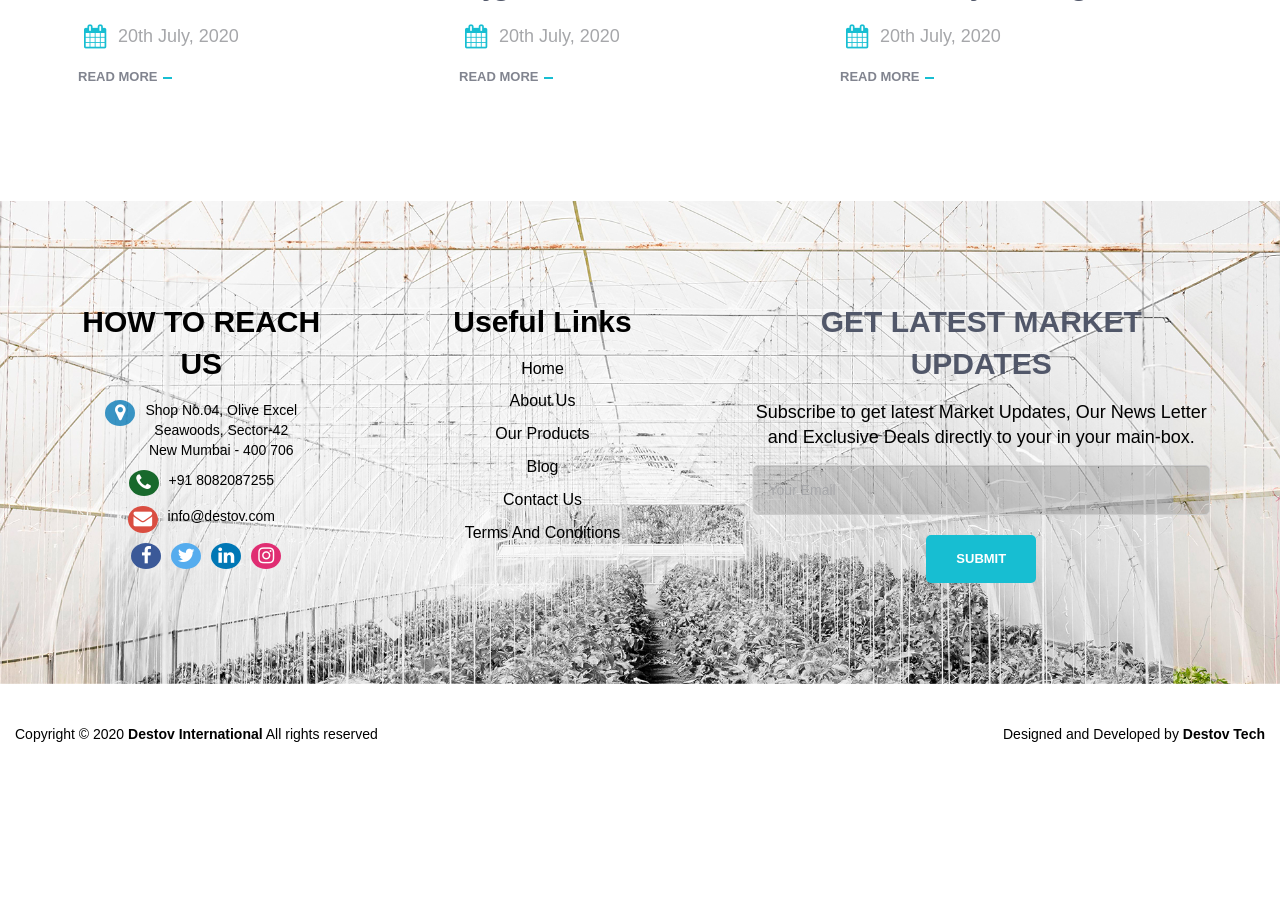
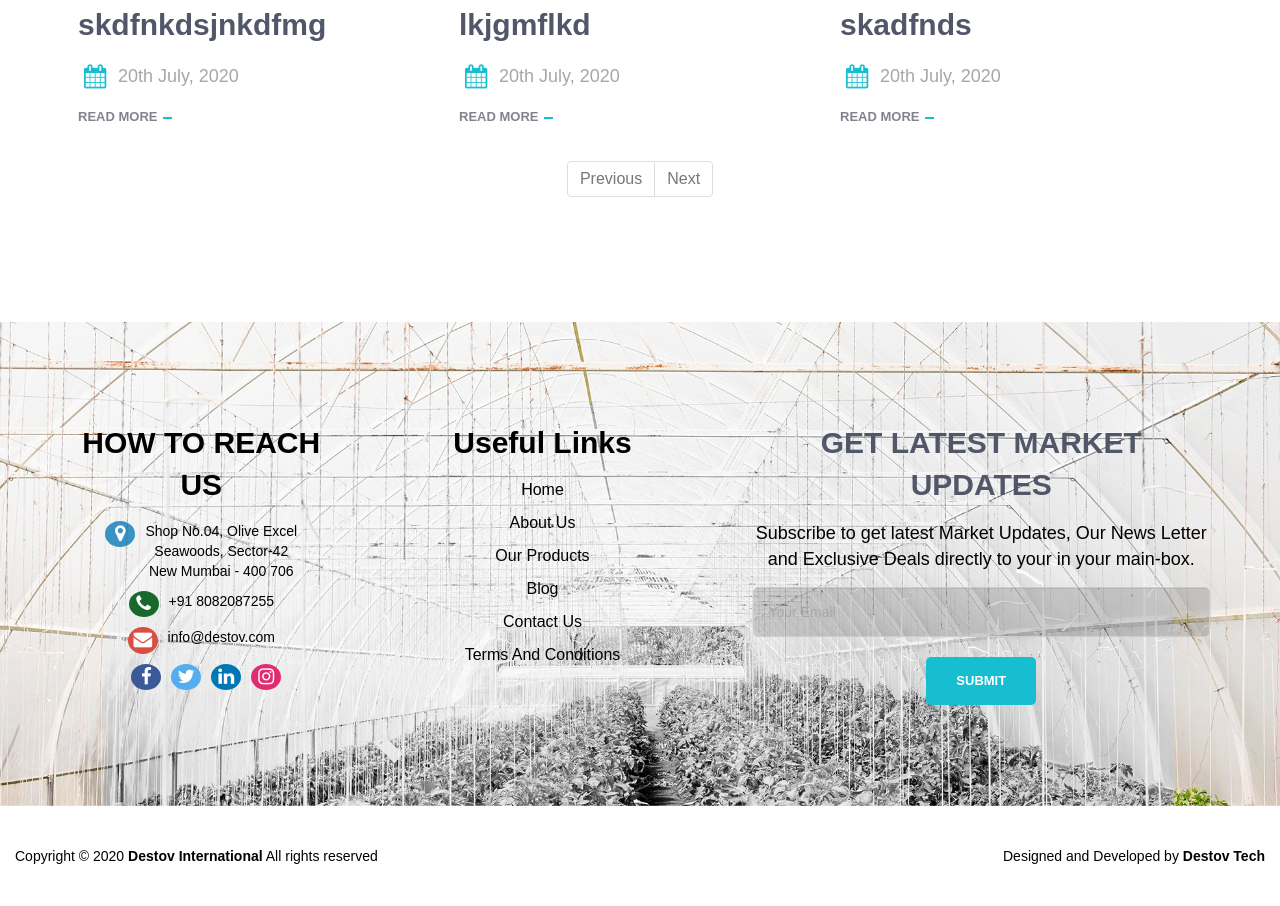
Before and after one commit to shriguddodagi/project-destov, a PHP site: page /blogs.php in a window 1280 px wide. Shown: the part 837-1743 px from the top of the page. Before the commit the page ends 1579 px from the top, so only its background shows below. Run offline with PHP 8.4, Linux system fonts and the light colour scheme; data comes from the database, SQL or seed files in the repository; some libraries are stand-ins or nearby versions.

Commit message:
Add Pagination in Blogs

```diff
--- a/blogs.php
+++ b/blogs.php
@@ -1,7 +1,25 @@
-<?php include_once('./includes/header.php') ?>
-<?php
-  $query = "SELECT * FROM `blogs` ORDER BY id DESC";
-  $blogs = mysqli_query($cn, $query);
+<?php include_once('./includes/header.php');
+
+
+  // Pagination
+  $page_no = 1;
+  $total_records_per_page = 3;
+
+  if(isset($_GET['page_no']) && $_GET['page_no'] != "") {
+    $page_no = $_GET['page_no'];
+  }
+
+  $offset = ($page_no - 1) * $total_records_per_page;
+  $previous_page = $page_no - 1;
+  $next_page = $page_no + 1;
+
+  $total_records = mysqli_fetch_array(mysqli_query($cn, "SELECT COUNT(*) AS total_records FROM `blogs`"))['total_records'];
+
+  $total_no_of_pages = ceil($total_records / $total_records_per_page);
+  $second_last = $total_no_of_pages - 1; // total pages minus 1
+
+  $blogs = mysqli_query($cn, "SELECT * FROM `blogs` LIMIT $offset, $total_records_per_page");
+
 ?>
   <div class="parallax-window" data-parallax="scroll" data-image-src="img/1920x1080/blog.jpg">
     <div class="parallax-content container">
@@ -9,7 +27,14 @@
     </div>
   </div>
 
+
+
     <div class="content-lg container">
+      <div class="row">
+        <div class="text-center margin-b-20">
+          <strong>Page <?php echo $page_no." of ".$total_no_of_pages; ?></strong>
+        </div>
+      </div>
       <div class="masonry-grid row" style="position: relative; height: 1106.08px;">
         <div class="masonry-grid-sizer col-xs-6 col-sm-6 col-md-1"></div>
         <?php
@@ -31,6 +56,38 @@
 
 
       </div>
+
+      <div class="text-center">
+        <ul class="pagination">
+          <?php
+          if($page_no > 1){
+            echo "<li><a href='?page_no=1'>First Page</a></li>";
+          }
+          ?>
+          <li <?php if($page_no <= 1){ echo "class='disabled'"; } ?>>
+            <a
+              <?php
+              if($page_no > 1){
+                echo "href='?page_no=$previous_page'";
+              }
+              ?>>
+              Previous
+            </a>
+          </li>
+
+          <li <?php if($page_no >= $total_no_of_pages){
+            echo "class='disabled'";
+          } ?>>
+          <a <?php if($page_no < $total_no_of_pages) {
+            echo "href='?page_no=$next_page'";
+          } ?>>Next</a>
+          </li>
+
+          <?php if($page_no < $total_no_of_pages){
+          echo "<li><a href='?page_no=$total_no_of_pages'>Last &rsaquo;&rsaquo;</a></li>";
+        } ?>
+        </ul>
+      </div>
     </div>
 
 
```
